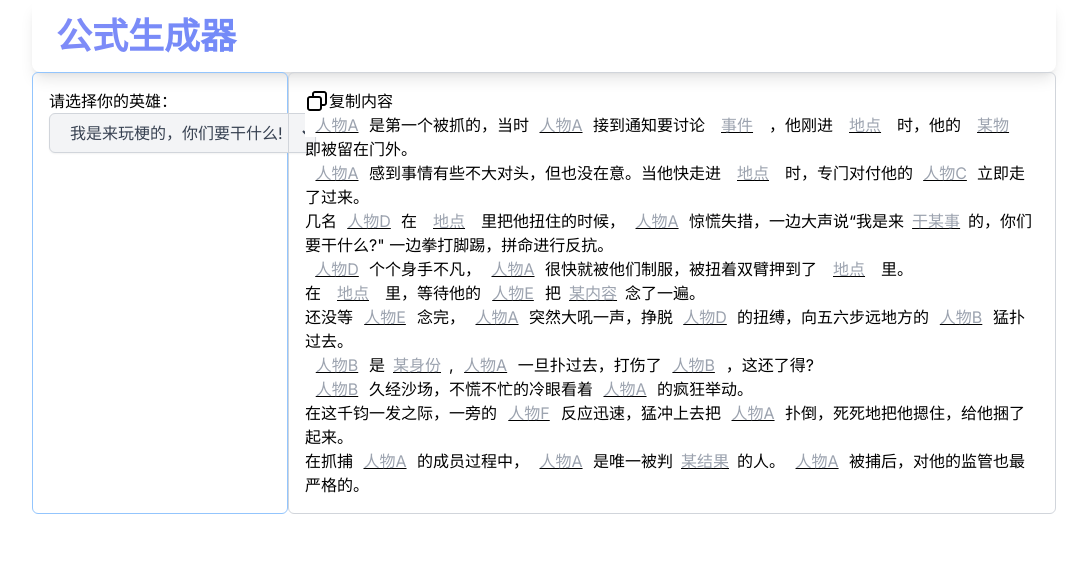
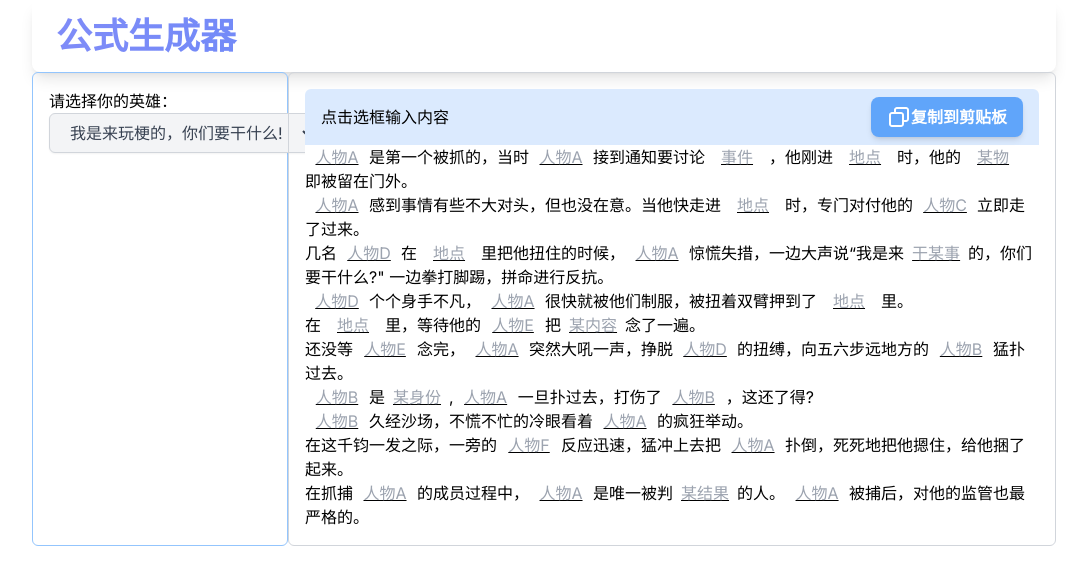
Before and after one commit to EvenL94/meme-joke-generator, a Next.js app: page / in a window 1280 px wide. Shown: the top 584 px of the page, without its empty margins (96-1183 px from the left). Built offline with nearby package versions, Linux system fonts and the light colour scheme.

Commit message:
update copy button style

```diff
--- a/src/app/components/CopyToClipboard.tsx
+++ b/src/app/components/CopyToClipboard.tsx
@@ -22,7 +22,12 @@ const copyToClipboard: React.FC<copyToClipboardProp> = ({ toCopy }) => {
   };
 
   return (
-    <button onClick={() => copyToClipboard(toCopy)} className="flex">
+    <div className="flex items-center relative bg-blue-100 text-token-text-secondary bg-token-main-surface-secondary px-4 py-2 text-base font-sans justify-between rounded-t-md">
+      <span>点击选框输入内容</span>
+      <button
+        onClick={() => copyToClipboard(toCopy)}
+        className="flex items-center space-x-2 px-4 py-2 bg-blue-400 text-white font-semibold rounded-lg shadow-md hover:bg-blue-500 focus:outline-none focus:ring-2 focus:ring-blue-400 focus:ring-opacity-75 transition duration-300 ease-in-out"
+      >
         <svg
           width="24"
           height="24"
@@ -38,8 +43,9 @@ const copyToClipboard: React.FC<copyToClipboardProp> = ({ toCopy }) => {
             fill="currentColor"
           ></path>
         </svg>
-      {isCopied ? "已复制!" : "复制内容"}
+        {isCopied ? "已复制!" : "复制到剪贴板"}
       </button>
+    </div>
   );
 };
 
--- a/src/app/components/generators/GeneratorHhk.tsx
+++ b/src/app/components/generators/GeneratorHhk.tsx
@@ -98,6 +98,7 @@ const GeneratorHhk: React.FC = ({}) => {
           你那边的
         </p>
         <p>我想见你</p>
+        <p>😭</p>
       </div>
     </div>
   );
```
Lines whose indentation alone changed are shown as unchanged.
